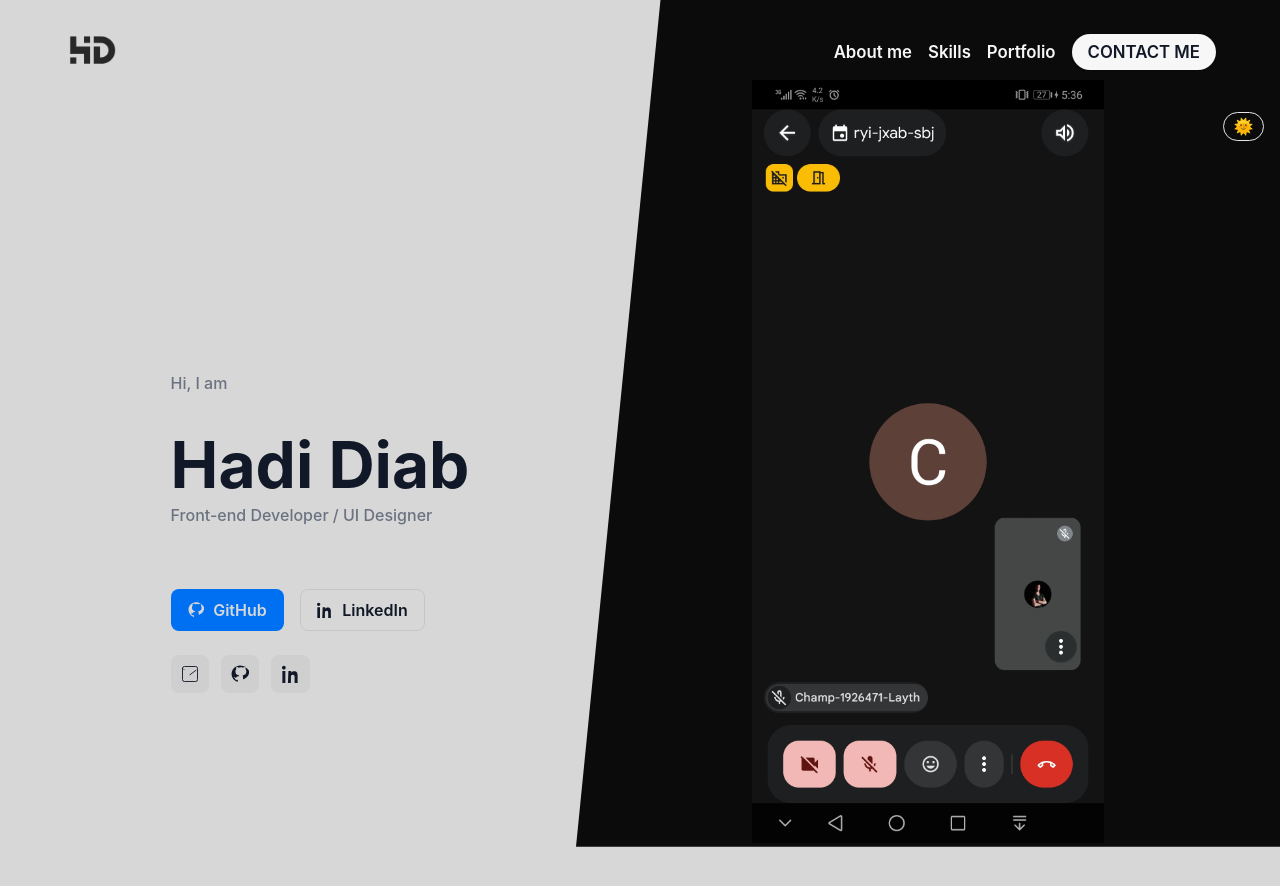
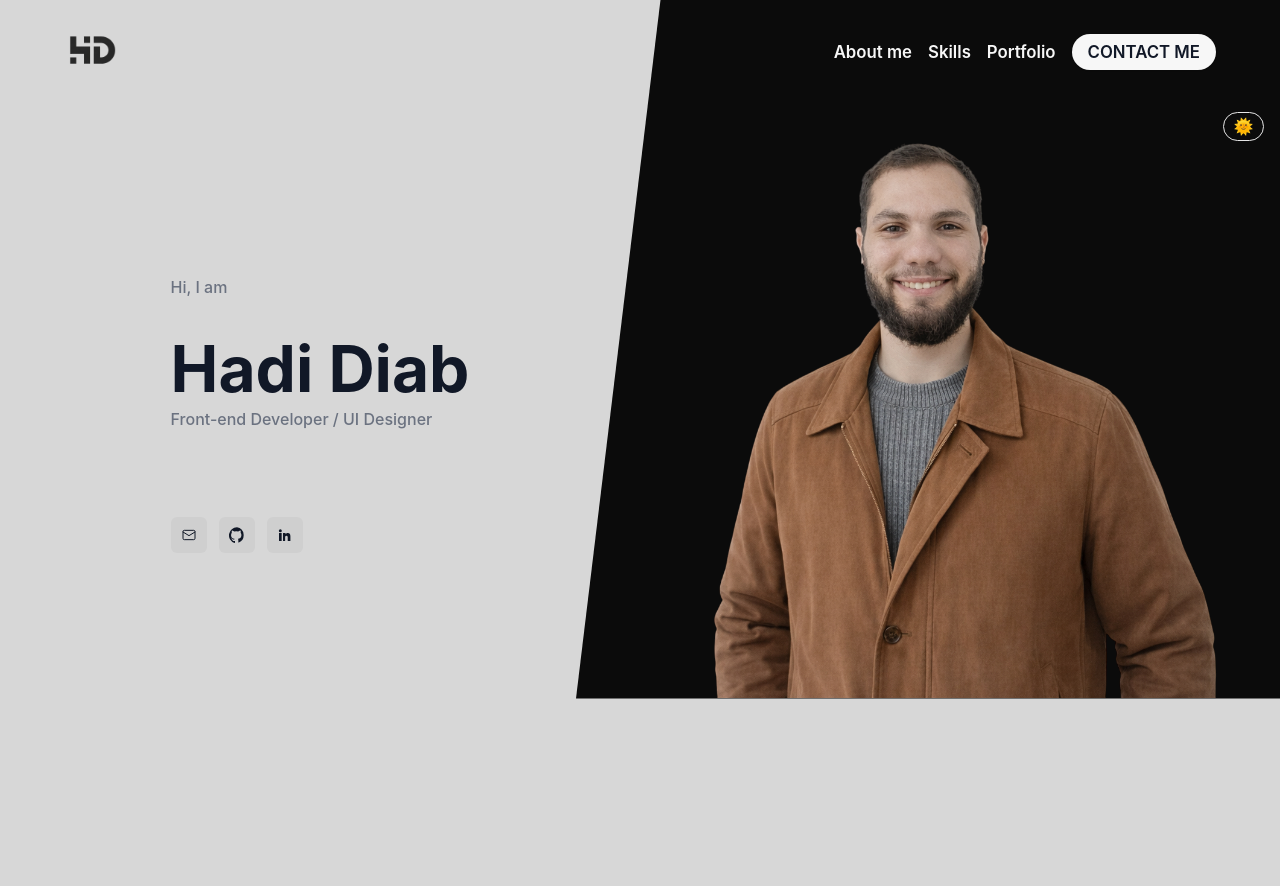
Before and after one commit to Hadi20Diab/my-portfolio, a Next.js app: page / in a window 1280 px wide. Shown: the top 886 px of the page. After the commit the page ends 800 px from the top, so only its background shows below. Built offline with nearby package versions, Linux system fonts and the light colour scheme.

Commit message:
feat: update HeroSection styles and buttons for improved layout and user interaction

```diff
--- a/src/components/HeroSection/HeroSection.jsx
+++ b/src/components/HeroSection/HeroSection.jsx
@@ -13,41 +13,25 @@ export default function HeroSection() {
                     <p>Front-end Developer / UI Designer</p>
 
                     <div className="heroButtons">
-                        <a className="btn btn-primary" href="https://github.com" target="_blank" rel="noreferrer" aria-label="GitHub">
-                            <span className="btn-icon" aria-hidden="true">
-                                {/* GitHub mark */}
-                                <svg width="16" height="16" viewBox="0 0 24 24" fill="none" xmlns="http://www.w3.org/2000/svg">
-                                    <path d="M12 .5C5.73.5.75 5.48.75 11.77c0 4.92 3.18 9.09 7.59 10.56.56.1.77-.24.77-.54 0-.27-.01-1-.02-1.97-3.09.67-3.74-1.49-3.74-1.49-.51-1.3-1.24-1.65-1.24-1.65-1.02-.7.08-.69.08-.69 1.12.08 1.71 1.15 1.71 1.15 1 .17 1.54-1.08 1.54-1.08.9-1.54 2.36-1.09 2.94-.83.09-.65.35-1.09.64-1.34-2.47-.28-5.07-1.24-5.07-5.53 0-1.22.44-2.22 1.16-3-.12-.28-.5-1.42.11-2.96 0 0 .95-.3 3.12 1.14a10.8 10.8 0 0 1 2.84-.38c.96 0 1.93.13 2.84.38 2.17-1.44 3.12-1.14 3.12-1.14.61 1.54.23 2.68.11 2.96.72.79 1.16 1.78 1.16 3 0 4.3-2.6 5.25-5.08 5.52.36.31.69.92.69 1.86 0 1.34-.01 2.42-.01 2.75 0 .3.2.64.78.53 4.41-1.47 7.59-5.64 7.59-10.56C23.25 5.48 18.27.5 12 .5z" fill="currentColor"/>
-                                </svg>
-                            </span>
-                            <span className="btn-text">GitHub</span>
-                        </a>
-
-                        <a className="btn" href="https://linkedin.com" target="_blank" rel="noreferrer" aria-label="LinkedIn">
-                            <span className="btn-icon" aria-hidden="true">
-                                {/* LinkedIn mark */}
-                                <svg width="16" height="16" viewBox="0 0 24 24" fill="none" xmlns="http://www.w3.org/2000/svg">
-                                    <path d="M4.98 3.5C4.98 4.88 3.86 6 2.5 6S0 4.88 0 3.5 1.12 1 2.5 1 4.98 2.12 4.98 3.5zM.5 8h4V24h-4zM8.5 8h3.8v2.2h.1c.5-.9 1.8-1.8 3.7-1.8 4 0 4.7 2.6 4.7 6V24h-4v-7.2c0-1.7 0-3.8-2.3-3.8-2.3 0-2.6 1.8-2.6 3.6V24h-4z" fill="currentColor"/>
-                                </svg>
-                            </span>
-                            <span className="btn-text">LinkedIn</span>
-                        </a>
+                        {/* <a href="#about" className="ctaOutline" aria-label="About me">ABOUT ME</a>
+                        <a href="#contact" className="ctaPrimary" aria-label="Contact me">CONTACT ME</a> */}
                     </div>
 
-                    <div className="socials">
+                    <div className="socials" aria-label="Social links">
                         <a className="icon" href="mailto:you@example.com" aria-label="Email">
-                            <svg width="18" height="18" viewBox="0 0 24 24" fill="none" xmlns="http://www.w3.org/2000/svg">
-                                <path d="M2 4.5A2.5 2.5 0 0 1 4.5 2h15A2.5 2.5 0 0 1 22 4.5v15a2.5 2.5 0 0 1-2.5 2.5h-15A2.5 2.5 0 0 1 2 19.5v-15zM4 6v.01M12 13l8-6" stroke="currentColor" strokeWidth="1.2" strokeLinecap="round" strokeLinejoin="round"/>
+                            <svg width="16" height="16" viewBox="0 0 24 24" fill="none" xmlns="http://www.w3.org/2000/svg" aria-hidden>
+                                <path d="M3 7.5L12 13L21 7.5" stroke="currentColor" strokeWidth="1.5" strokeLinecap="round" strokeLinejoin="round"/>
+                                <rect x="3" y="5" width="18" height="14" rx="2" stroke="currentColor" strokeWidth="1.5"/>
                             </svg>
                         </a>
-                        <a className="icon" href="https://github.com" aria-label="GitHub">
-                            <svg width="18" height="18" viewBox="0 0 24 24" fill="none" xmlns="http://www.w3.org/2000/svg">
-                                <path d="M12 .5C5.73.5.75 5.48.75 11.77c0 4.92 3.18 9.09 7.59 10.56.56.1.77-.24.77-.54 0-.27-.01-1-.02-1.97-3.09.67-3.74-1.49-3.74-1.49-.51-1.3-1.24-1.65-1.24-1.65-1.02-.7.08-.69.08-.69 1.12.08 1.71 1.15 1.71 1.15 1 .17 1.54-1.08 1.54-1.08.9-1.54 2.36-1.09 2.94-.83.09-.65.35-1.09.64-1.34-2.47-.28-5.07-1.24-5.07-5.53 0-1.22.44-2.22 1.16-3-.12-.28-.5-1.42.11-2.96 0 0 .95-.3 3.12 1.14a10.8 10.8 0 0 1 2.84-.38c.96 0 1.93.13 2.84.38 2.17-1.44 3.12-1.14 3.12-1.14.61 1.54.23 2.68.11 2.96.72.79 1.16 1.78 1.16 3 0 4.3-2.6 5.25-5.08 5.52.36.31.69.92.69 1.86 0 1.34-.01 2.42-.01 2.75 0 .3.2.64.78.53 4.41-1.47 7.59-5.64 7.59-10.56C23.25 5.48 18.27.5 12 .5z" fill="currentColor"/>
+                        <a className="icon" href="https://github.com" target="_blank" rel="noreferrer" aria-label="GitHub">
+                            <svg width="16" height="16" viewBox="0 0 24 24" fill="currentColor" xmlns="http://www.w3.org/2000/svg" aria-hidden>
+                                <path d="M12 .5a12 12 0 00-3.8 23.4c.6.1.8-.3.8-.6v-2.3c-3.3.7-4-1.6-4-1.6-.5-1.2-1.2-1.5-1.2-1.5-1-.7.1-.7.1-.7 1.1.1 1.7 1.1 1.7 1.1 1 .1 1.6.7 2 1.1.1-.8.4-1.4.8-1.7-2.6-.3-5.3-1.3-5.3-5.8 0-1.3.5-2.4 1.2-3.3-.1-.3-.5-1.6.1-3.3 0 0 1-.3 3.4 1.3a11.8 11.8 0 016.1 0c2.4-1.6 3.4-1.3 3.4-1.3.6 1.7.2 3 .1 3.3.8.9 1.2 2 1.2 3.3 0 4.6-2.7 5.5-5.3 5.8.4.4.7 1 .7 2v3c0 .3.2.7.8.6A12 12 0 0012 .5z"/>
                             </svg>
                         </a>
-                        <a className="icon" href="https://linkedin.com" aria-label="LinkedIn">
-                            <svg width="18" height="18" viewBox="0 0 24 24" fill="none" xmlns="http://www.w3.org/2000/svg">
-                                <path d="M4.98 3.5C4.98 4.88 3.86 6 2.5 6S0 4.88 0 3.5 1.12 1 2.5 1 4.98 2.12 4.98 3.5zM.5 8h4V24h-4zM8.5 8h3.8v2.2h.1c.5-.9 1.8-1.8 3.7-1.8 4 0 4.7 2.6 4.7 6V24h-4v-7.2c0-1.7 0-3.8-2.3-3.8-2.3 0-2.6 1.8-2.6 3.6V24h-4z" fill="currentColor"/>
+                        <a className="icon" href="https://linkedin.com" target="_blank" rel="noreferrer" aria-label="LinkedIn">
+                            <svg width="16" height="16" viewBox="0 0 24 24" fill="currentColor" xmlns="http://www.w3.org/2000/svg" aria-hidden>
+                                <path d="M4.98 3.5a2.25 2.25 0 11-.001 4.501A2.25 2.25 0 014.98 3.5zM3 9h4v12H3zM9 9h3.8v1.7h.1c.5-.9 1.6-1.8 3.2-1.8 3.4 0 4 2.2 4 5.1V21h-4v-5.2c0-1.2 0-2.8-1.8-2.8-1.8 0-2.1 1.4-2.1 2.7V21H9V9z"/>
                             </svg>
                         </a>
                     </div>
--- a/src/components/HeroSection/HeroSection.scss
+++ b/src/components/HeroSection/HeroSection.scss
@@ -4,7 +4,6 @@
     display: grid;
     grid-template-columns: 1fr 1fr;
     align-items: center;
-    min-height: 80vh;
     overflow: hidden;
 
     .heroContant {
@@ -37,39 +36,30 @@
             display: flex;
             gap: vars.$space-md;
             margin-top: vars.$space-xxl;
-            .btn {
-                display: inline-flex;
-                align-items: center;
-                gap: 0.6rem;
+            align-items: center;
+
+            .ctaOutline {
+                display: inline-block;
+                padding: 0.9rem 2.5rem;
+                border: 2px solid var(--text);
+                color: var(--text);
                 text-decoration: none;
-                padding: 0.6rem 1rem;
-                border-radius: vars.$radius-md;
-                color: var(--text);
+                font-weight: 700;
+                letter-spacing: 2px;
+                border-radius: 6px;
                 background: transparent;
-                border: 1px solid rgba(0, 0, 0, 0.08);
-                transition: transform vars.$transition-fast, box-shadow vars.$transition-fast, background vars.$transition-fast;
+                transition: background vars.$transition-fast ease, color vars.$transition-fast ease;
             }
 
-            .btn-primary {
+            .ctaPrimary {
+                display: inline-block;
+                padding: 0.6rem 1.25rem;
                 background: var(--brand);
                 color: var(--bg);
-                border-color: transparent;
-            }
-
-            .btn:hover {
-                transform: translateY(-3px);
-                box-shadow: vars.$shadow-sm;
-            }
-
-            .btn-icon {
-                display: inline-flex;
-                align-items: center;
-                justify-content: center;
-                color: currentColor;
-            }
-
-            .btn-text{
+                border-radius: 999px;
+                text-decoration: none;
                 font-weight: 600;
+                transition: transform vars.$transition-fast ease, box-shadow vars.$transition-fast ease;
             }
         }
 
@@ -79,21 +69,21 @@
             margin-top: vars.$space-lg;
 
             .icon {
-                width: 2.4rem;
-                height: 2.4rem;
+                width: 2.25rem;
+                height: 2.25rem;
                 display: inline-flex;
                 align-items: center;
                 justify-content: center;
                 background: rgba(0, 0, 0, 0.04);
-                border-radius: 8px;
+                border-radius: 6px;
                 color: var(--text);
-                transition: transform vars.$transition-fast, background vars.$transition-fast, color vars.$transition-fast;
+                transition: background vars.$transition-fast ease, color vars.$transition-fast ease, transform vars.$transition-fast ease;
             }
 
             .icon:hover {
+                background: var(--brand);
+                color: var(--bg);
                 transform: translateY(-3px);
-                background: rgba(0,0,0,0.08);
-                color: var(--brand);
             }
         }
     }
@@ -116,8 +106,8 @@
 
         .portrait {
             position: relative;
-            max-width: 50%;
             height: auto;
+            margin-bottom: -0.2rem;
 
             img {
                 position: static !important;
```
Also changed, not shown: public/hero-Image.png.
